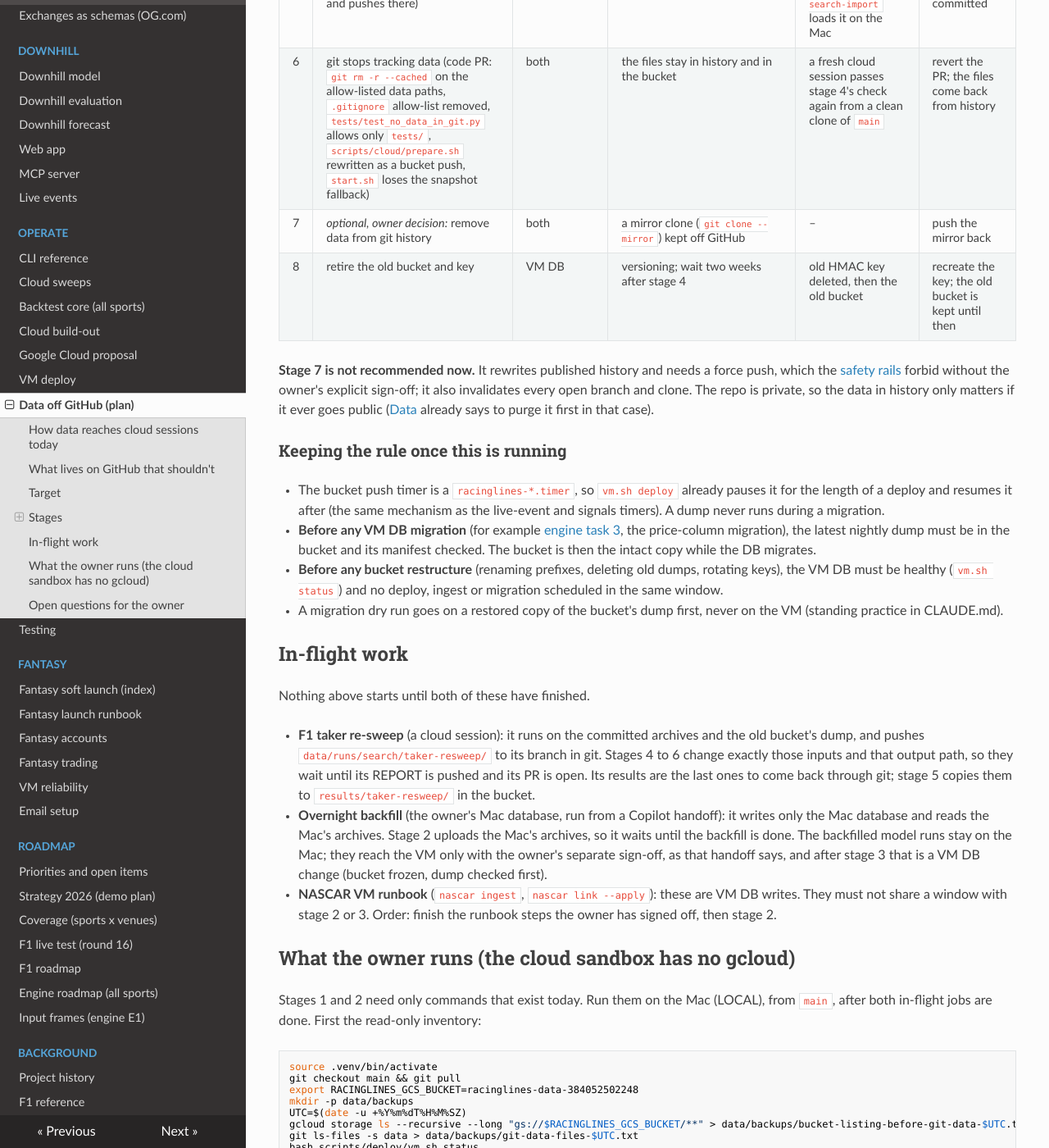
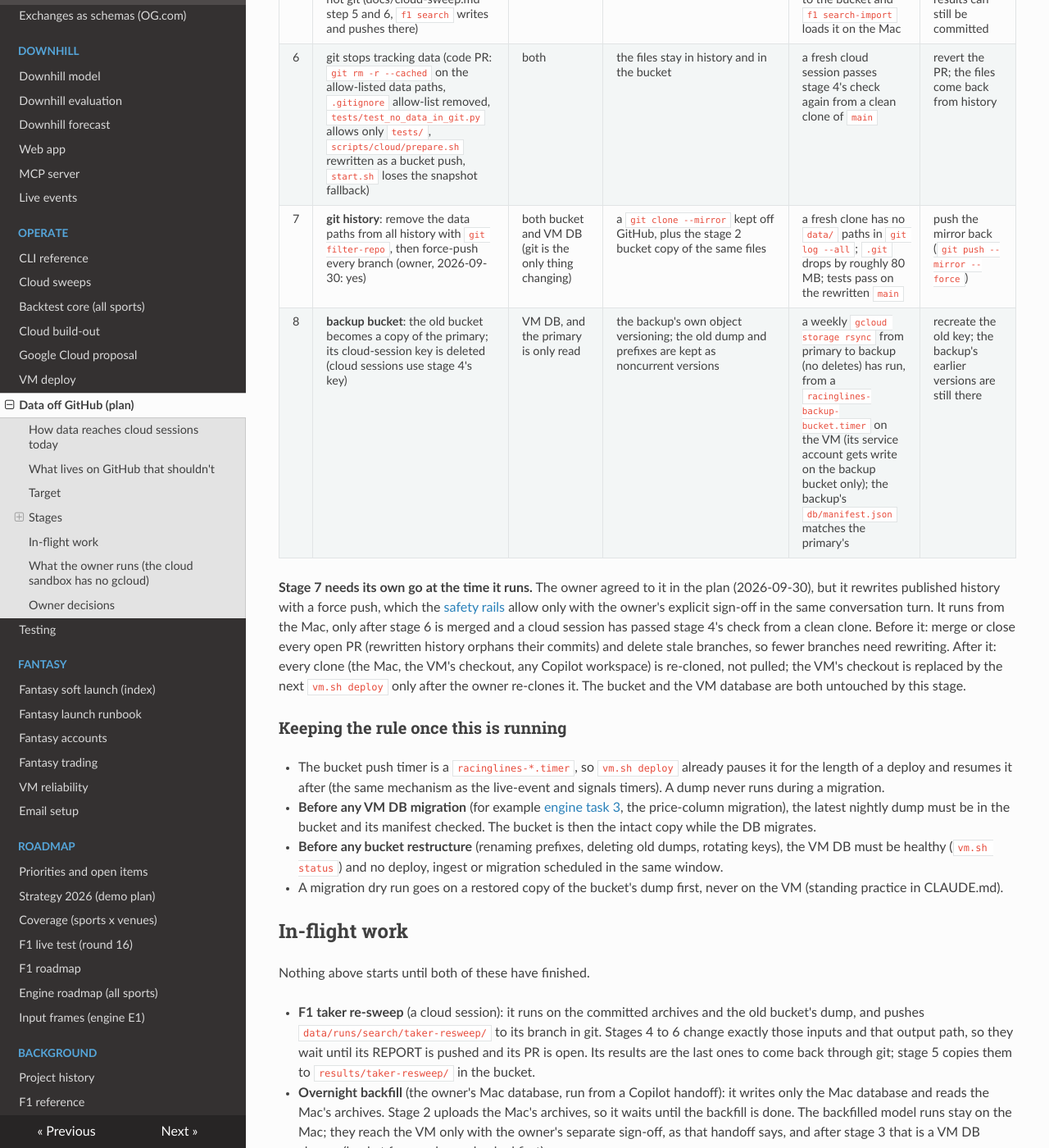
Before and after one commit to lalligagger/racinglines-public, an MkDocs documentation site: the page built from docs/data-off-github.md, in a window 1280 px wide and 1400 px high, scrolled down 3313 px. Shown: the whole window at 82% size. Built offline with MkDocs 1.6.1, drawn with Linux system fonts in a browser that asks for light colours; nearby versions of some CDN libraries; some of the changed text lies outside the part shown.

Commit message:
Docs: data-off-GitHub plan takes the owner's answers (fixtures stay, backup bucket, history purge)
Co-Authored-By: Claude Opus 5.5 <noreply@anthropic.com>
Claude-Session: https://claude.ai/code/session_012hAV9M8MhM7uE2YEGv2D2J

```diff
--- a/docs/data-off-github.md
+++ b/docs/data-off-github.md
@@ -45,7 +45,7 @@ In the tracked tree on `main` (1,378 files, 93 MB on disk; the `.git` folder is
 - `data/runs/search/**` on any sweep branch that pushed results
 - every earlier version of the above in git history, on `main` and on the ~70 remote branches
 
-Staying in git (recommended, owner to confirm): `tests/golden/` (152 KB) and `tests/fixtures/{f1,market,mtb}/`
+Staying in git (owner, 2026-09-30): `tests/golden/` (152 KB) and `tests/fixtures/{f1,market,mtb}/`
 (3 MB). They are pinned test inputs, not a data flow, and the tests must run without a bucket key.
 
 ## Target
@@ -57,7 +57,9 @@ Staying in git (recommended, owner to confirm): `tests/golden/` (152 KB) and `te
 | FastF1 raw, downhill raw | the bucket (write once) | `raw/f1/`, `raw/mtb_dh/` |
 | Cloud session output (sweep results, reports) | the bucket | written to `results/<session>/`, never to git |
 
-One bucket: the VM project's `racinglines-data-384052502248`. Cloud sessions get a new HMAC key for a new
+Two buckets (owner, 2026-09-30): the VM project's `racinglines-data-384052502248` is the **primary**, and the
+old `racinglines-data-650570086451` stays as the **backup bucket**, refreshed from the primary (stage 8). The
+backup is a third copy, so a bad write to the primary never reaches the only other copy of the files. Cloud sessions get a new HMAC key for a new
 service account in project `racinglines`, **read-only on the bucket plus create-only under `results/`** (an
 IAM condition on the object name), so a cloud session can't overwrite the dump or the tapes. Object
 versioning is already on for the VM bucket ([VM deploy step 2](vm-deploy.md)), which is what makes every
@@ -88,14 +90,18 @@ database; and for the bucket, no uploads, deletes or key changes.
 | 4 | cloud sessions read the VM bucket (code PR: `bucket.py pull` gains `raw/f1` and the manifest check; new service account and HMAC key; cloud environment variables switched) | VM DB (untouched); bucket (only read) | the old key and old bucket stay as they are | a cloud session with `data/raw/f1` and `data/archive/*` deleted from its checkout runs `start.sh`, `racinglines check --offline`, and a 2-job F1 baseline sweep on both venues; baselines recorded as the new reference | switch the three environment variables back to the old key; git still holds the files |
 | 5 | sweep results go to `results/<name>/` in the bucket, not git (docs/cloud-sweep.md step 5 and 6, `f1 search` writes and pushes there) | both | none: it only adds objects | one cloud sweep pushes its progress to the bucket and `f1 search-import` loads it on the Mac | revert the docs PR; results can still be committed |
 | 6 | git stops tracking data (code PR: `git rm -r --cached` on the allow-listed data paths, `.gitignore` allow-list removed, `tests/test_no_data_in_git.py` allows only `tests/`, `scripts/cloud/prepare.sh` rewritten as a bucket push, `start.sh` loses the snapshot fallback) | both | the files stay in history and in the bucket | a fresh cloud session passes stage 4's check again from a clean clone of `main` | revert the PR; the files come back from history |
-| 7 | *optional, owner decision:* remove data from git history | both | a mirror clone (`git clone --mirror`) kept off GitHub | – | push the mirror back |
-| 8 | retire the old bucket and key | VM DB | versioning; wait two weeks after stage 4 | old HMAC key deleted, then the old bucket | recreate the key; the old bucket is kept until then |
+| 7 | **git history**: remove the data paths from all history with `git filter-repo`, then force-push every branch (owner, 2026-09-30: yes) | both bucket and VM DB (git is the only thing changing) | a `git clone --mirror` kept off GitHub, plus the stage 2 bucket copy of the same files | a fresh clone has no `data/` paths in `git log --all`; `.git` drops by roughly 80 MB; tests pass on the rewritten `main` | push the mirror back (`git push --mirror --force`) |
+| 8 | **backup bucket**: the old bucket becomes a copy of the primary; its cloud-session key is deleted (cloud sessions use stage 4's key) | VM DB, and the primary is only read | the backup's own object versioning; the old dump and prefixes are kept as noncurrent versions | a weekly `gcloud storage rsync` from primary to backup (no deletes) has run, from a `racinglines-backup-bucket.timer` on the VM (its service account gets write on the backup bucket only); the backup's `db/manifest.json` matches the primary's | recreate the old key; the backup's earlier versions are still there |
 
-**Stage 7 is not recommended now.** It rewrites published history and needs a force push, which the
+**Stage 7 needs its own go at the time it runs.** The owner agreed to it in the plan (2026-09-30), but it
+rewrites published history with a force push, which the
 [safety rails](https://github.com/lalligagger/racinglines/blob/main/CLAUDE.md#safety-rails-non-negotiable-carried-over-from-the-projects-own-rules)
-forbid without the owner's explicit sign-off; it also invalidates every open branch and clone. The repo is
-private, so the data in history only matters if it ever goes public ([Data](data.md) already says to purge it
-first in that case).
+allow only with the owner's explicit sign-off in the same conversation turn. It runs from the Mac, only after
+stage 6 is merged and a cloud session has passed stage 4's check from a clean clone. Before it: merge or close
+every open PR (rewritten history orphans their commits) and delete stale branches, so fewer branches need
+rewriting. After it: every clone (the Mac, the VM's checkout, any Copilot workspace) is re-cloned, not pulled;
+the VM's checkout is replaced by the next `vm.sh deploy` only after the owner re-clones it. The bucket and the
+VM database are both untouched by this stage.
 
 ### Keeping the rule once this is running
 
@@ -156,8 +162,9 @@ never deletes), and running the dry run again afterwards must list nothing. Stag
 first; each PR carries its own command blocks. Stage 4's key needs the owner in the Cloud console or with
 `gcloud` (new service account, IAM condition, HMAC key, cloud environment variables).
 
-## Open questions for the owner
+## Owner decisions
 
-1. Keep `tests/golden/` and `tests/fixtures/` in git? Recommended: yes.
-2. One bucket (the VM's) for everything, retiring the old one at stage 8? Recommended: yes.
-3. Purge history (stage 7)? Recommended: not unless the repo goes public.
+Answered 2026-09-30: test fixtures and goldens stay in git; the old bucket is kept as a backup, not retired;
+history is purged (stage 7), with the force push signed off by the owner when it runs.
+
+Still open: how often the backup bucket is refreshed (default weekly, stage 8).
```
